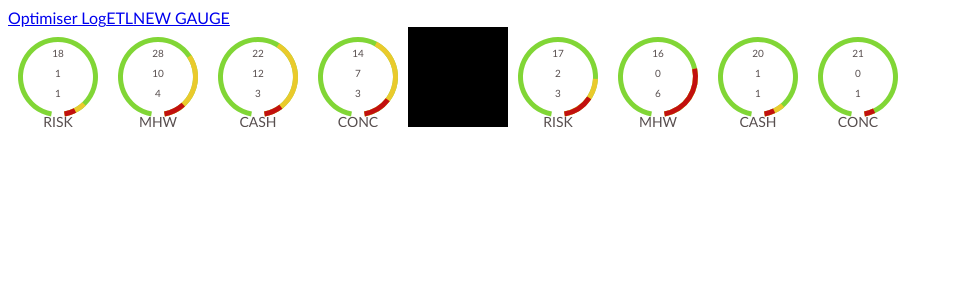
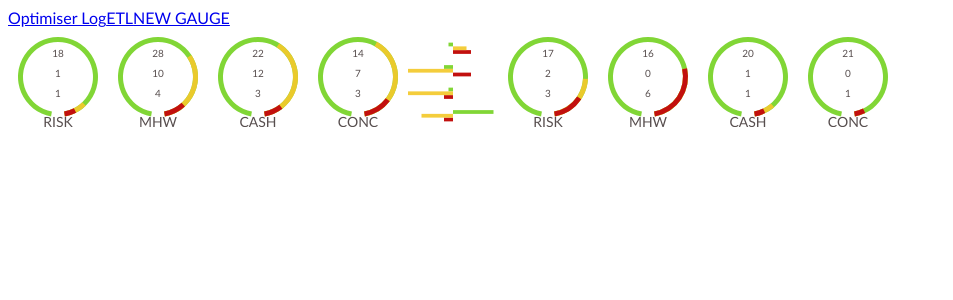
Before and after one commit to colinxsmith/optdisplay, an Angular app: page /gauge in a window 1280 px wide. Shown: the top 300 px of the page, without its empty margins (0-953 px from the left). Built offline with nearby package versions, Linux system fonts and the light colour scheme.

Commit message:
Everything's here

```diff
--- a/src/app/newgauge/newgauge.component.ts
+++ b/src/app/newgauge/newgauge.component.ts
@@ -9,12 +9,13 @@ import * as d3 from 'd3';
 })
 export class NewgaugeComponent implements OnInit {
 
-  tTip = d3.select('app-disp').append('g').attr('class', 'tooltip');
-
+  tTip = d3.select(this.mainScreen.nativeElement).append('g').attr('class', 'tooltip');
+  duration = 3000;
+  chartSide = 100;
 
   DATA = {
     outlierStatusCounter: {
-      title: 'Post TRADE FLAGS',
+      title: 'Outlier Status Count',
       counter: [
         {
           name: 'RISK',
@@ -140,7 +141,7 @@ export class NewgaugeComponent implements OnInit {
       ]
     },
     postTradeMonitorFlags: {
-      title: 'Pre TRADE FLAGS',
+      title: 'Post TRADE FLAGS',
       monitorFlagRow: [
         {
           id: 1,
@@ -237,18 +238,104 @@ export class NewgaugeComponent implements OnInit {
       ]
     }
   };
-  constructor() { }
+  constructor(private mainScreen: ElementRef) { }
 
+  barplot(points: {
+    name: string;
+    outlier: number;
+    almostOutlier: number;
+    compliant: number;
+  }[], side: number, id: string, bars: string, title: string) {
 
+    const SVG = d3.select(id).select(`${bars}`)
+      .attr('width', side)
+      .attr('height', side);
+    SVG.append('rect')
+      .attr('class', 'border')
+      .attr('x', 0)
+      .attr('y', 0)
+      .attr('width', side)
+      .attr('height', side);
+    const xMin = d3.min(points.map(d => Math.min(d.outlier, Math.min(d.almostOutlier, d.compliant))));
+    const xMax = d3.max(points.map(d => Math.max(d.outlier, Math.max(d.almostOutlier, d.compliant))));
+    const rimDef = side / 10;
+    const barScale = d3.scaleLinear().domain([xMin, xMax]).range([-0.9 * side / 2, 0.9 * side / 2]);
+    console.log(points.map(d => (d.outlier)));
+    console.log(points.map(d => barScale(d.outlier)));
+    console.log(barScale(0));
+    const gap = side * 0.5;
+    SVG.selectAll('.bars1').data(points).enter()
+      .append('rect')
+      .attr('id', 'casedef')
+      .attr('transform', (d, i) => `translate(${side / 2},${(2 * (side - gap) / 3 + gap / 2 + side * i) / points.length})`)
+      .attr('y', 0)
+      .attr('height', (side - gap) / 3 / points.length)
+      .attr('x', d => d.outlier < 0 ? barScale(d.outlier) - barScale(0) : 0)
+      .attr('width', d => d.outlier < 0 ? barScale(0) - barScale(d.outlier) : barScale(d.outlier))
+      .on('mousemove', d => {
+        this.tTip.attr('style', `left:${d3.event.pageX + 20}px;top:${d3.event.pageY + 20}px;display:inline-block`)
+          .html(`${title}<br>${d.name}<br>${d.outlier}`);
+      })
+      .on('mouseout', () => {
+        this.tTip.attr('style', `display:none`)
+          .html('');
+      })
+      .transition().duration(this.duration)
+      .attrTween('x', d => t => `${d.outlier < 0 ? (barScale(d.outlier) - barScale(0)) * t : 0}`)
+      .attrTween('width', d => t => `${d.outlier < 0 ? t * (barScale(0) - barScale(d.outlier)) :
+        t * barScale(d.outlier)}`)
+      ;
+    SVG.selectAll('.bars2').data(points).enter()
+      .append('rect')
+      .attr('id', 'case2')
+      .attr('transform', (d, i) => `translate(${side / 2},${(0 * (side - gap) / 3 + gap / 2 + side * i) / points.length})`)
+      .attr('y', 0)
+      .attr('height', (side - gap) / 3 / points.length)
+      .attr('x', d => d.compliant < 0 ? barScale(d.compliant) - barScale(0) : 0)
+      .attr('width', d => d.compliant < 0 ? barScale(0) - barScale(d.compliant) : barScale(d.compliant))
+      .on('mousemove', d => {
+        this.tTip.attr('style', `left:${d3.event.pageX + 20}px;top:${d3.event.pageY + 20}px;display:inline-block`)
+          .html(`${title}<br>${d.name}<br>${d.compliant}`);
+      })
+      .on('mouseout', () => {
+        this.tTip.attr('style', `display:none`)
+          .html('');
+      })
+      .transition().duration(this.duration)
+      .attrTween('x', d => t => `${d.compliant < 0 ? (barScale(d.compliant) - barScale(0)) * t : 0}`)
+      .attrTween('width', d => t => `${d.compliant < 0 ? t * (barScale(0) - barScale(d.compliant)) :
+        t * barScale(d.compliant)}`)
+      ;
+    SVG.selectAll('.bars3').data(points).enter()
+      .append('rect')
+      .attr('id', 'case13')
+      .attr('transform', (d, i) => `translate(${side / 2},${((side - gap) / 3 + gap / 2 + side * i) / points.length})`)
+      .attr('y', 0)
+      .attr('height', (side - gap) / 3 / points.length)
+      .attr('x', d => d.almostOutlier < 0 ? barScale(d.almostOutlier) - barScale(0) : 0)
+      .attr('width', d => d.almostOutlier < 0 ? barScale(0) - barScale(d.almostOutlier) : barScale(d.almostOutlier))
+      .on('mousemove', d => {
+        this.tTip.attr('style', `left:${d3.event.pageX + 20}px;top:${d3.event.pageY + 20}px;display:inline-block`)
+          .html(`${title}<br>${d.name}<br>${d.almostOutlier}`);
+      })
+      .on('mouseout', () => {
+        this.tTip.attr('style', `display:none`)
+          .html('');
+      })
+      .transition().duration(this.duration)
+      .attrTween('x', d => t => `${d.almostOutlier < 0 ? (barScale(d.almostOutlier) - barScale(0)) * t : 0}`)
+      .attrTween('width', d => t => `${d.almostOutlier < 0 ? t * (barScale(0) - barScale(d.almostOutlier)) :
+        t * barScale(d.almostOutlier)}`)
+      ;
+  }
   ngOnInit() {
-    const chartRadius = 100;
-    d3.select('#chartholder').attr('style', `height:${chartRadius}px;width:${chartRadius * 9}px`);
-    this.DATA.preTradeMonitorFlags.monitorFlagRow.forEach(d => this.chart(d, chartRadius, '#chartholder', '#gaugepre'));
+    d3.select('#chartholder').attr('style', `height:${this.chartSide}px;width:${this.chartSide * 9}px`);
+    this.DATA.preTradeMonitorFlags.monitorFlagRow.forEach(d =>
+      this.chart(d, this.chartSide, '#chartholder', '#gaugepre', this.DATA.preTradeMonitorFlags.title));
     const bardata = this.DATA.outlierStatusCounter.counter;
-    this.stockbars(bardata.map(d => {
-      return { axis: d.name, value: d.compliant, alpha: d.almostOutlier };
-    }), 1, 100, 100, 2000);
-    this.DATA.postTradeMonitorFlags.monitorFlagRow.forEach(d => this.chart(d, chartRadius, '#chartholder', '#gaugepost'));
+    this.barplot(bardata, this.chartSide * 0.9, '#chartholder', '#barchart', this.DATA.outlierStatusCounter.title);
+    this.DATA.postTradeMonitorFlags.monitorFlagRow.forEach(d =>
+      this.chart(d, this.chartSide, '#chartholder', '#gaugepost', this.DATA.postTradeMonitorFlags.title));
   }
   chart(oneChartData: {
     id: number;
@@ -260,7 +347,7 @@ export class NewgaugeComponent implements OnInit {
       value: number;
       outlierStatusType: string;
     }[];
-  }, gaugeR = 300, id = '#scl', gauge = '#gauge') {
+  }, gaugeR: number, id: string, gauge: string, title: string) {
     const rimData = oneChartData.monitorFlagCategory.map(d => d.value);
     const innerNumbers = oneChartData.monitorFlagCategory.map(d => d.value);
     const gTitle = oneChartData.label;
@@ -291,13 +378,13 @@ export class NewgaugeComponent implements OnInit {
       })
       .on('mousemove', d => {
         this.tTip.attr('style', `left:${d3.event.pageX + 20}px;top:${d3.event.pageY + 20}px;display:inline-block`)
-          .html(`<i class='fa fa-weibo leafy'></i> ${d}`);
+          .html(`${title}<br>${d.outlierStatusType}<br>${d.value}`);
       })
       .on('mouseout', () => {
         this.tTip.attr('style', `display:none`)
           .html('');
       })
-      .transition().duration(5000)
+      .transition().duration(this.duration)
       .attrTween('d', d => {
         const s = sofar;
         sofar += d.value;
@@ -318,7 +405,7 @@ export class NewgaugeComponent implements OnInit {
       .append('text')
       .attr('class', 'gauge')
       .style('font-size', `${rimFont}px`)
-      .transition().duration(5000).ease(d3.easeBounce)
+      .transition().duration(this.duration).ease(d3.easeBounce)
       .attrTween('transform', (d, i) => (t) => `translate(${gaugeR / 2},${gaugeR / 2 + t * t * rimFont * 2 * (i - 1)})`)
       .text(d => d);
     const titleText = gaugeSVG.append('text')
@@ -327,103 +414,8 @@ export class NewgaugeComponent implements OnInit {
       .style('font-size', `${divSquare / 10}`)
       .text(gTitle);
     titleText
-      .transition().duration(5000)
+      .transition().duration(this.duration)
       .attrTween('transform', () => (t) =>
         `translate(${gaugeR / 2},${gaugeR * t}) rotate(${360 * t})`);
   }
-  stockbars = (DATA: { axis: string, value: number, alpha: number }[], dataIndex: number, ww: number, hh: number,
-    durationtime: number, xText = 'Weight', yText = 'Class') => {
-    const svg = d3.select('#barchart')
-      .attr('width', ww)
-      .attr('height', hh).attr('class', 'stockbars').append('g'),
-      chart = svg.append('g'),
-      scaleAll = 1;
-    const margin = {
-      top: 50 * scaleAll,
-      right: 50 * scaleAll,
-      bottom: 150 * scaleAll,
-      left: 70 * scaleAll
-    }, bandfiddle = 10000
-      , customXAxis = (g: d3.Selection<SVGGElement, {}, HTMLElement, any>) => {
-        g.call(d3.axisBottom(xx).tickSize(0));
-        const g1 = g.select('.domain').attr('class', 'axis');
-        const g2 = g.selectAll('text').attr('class', 'axisNames')
-          .attr('x', -5 * scaleAll)
-          .attr('y', -5 * scaleAll)
-          .attr('transform', 'rotate(-70)');
-        if (DATA.length > 30) {
-          g.selectAll('text').style('fill', 'none').style('stroke', 'none');
-        }
-        if (scaleAll < 1.0) {
-          g1.style('font-size', (+g1.style('font-size').replace('px', '') * scaleAll) + 'px');
-          g2.style('font-size', (+g2.style('font-size').replace('px', '') * scaleAll) + 'px');
-        }
-      }
-      , rim = 5 * scaleAll
-      , width = ww - margin.left - margin.right
-      , height = hh - margin.top - margin.bottom
-      , x = d3.scaleBand().rangeRound([0, bandfiddle * width]).paddingInner(0.1)
-      , xx = d3.scaleBand().rangeRound([0, width]).paddingInner(0.1)
-      , y = d3.scaleLinear<number, number>().range([height, 0])
-        .domain([Math.min(0, d3.min(DATA, d => d.value)),
-        d3.max(DATA, d => d.value)]);
-    svg.attr('transform', `translate(${margin.left}, ${margin.top})`);
-    x.domain(DATA.map(d => d.axis)).padding(0.1);
-    xx.domain(DATA.map(d => d.axis)).padding(0.1);
-    const yAxis = d3.axisLeft(y).ticks(2)
-      , svgX = svg.append('g').attr('transform', `translate(0, ${height})`).attr('class', 'axis').call(customXAxis)
-      , svgY = svg.append('g').attr('transform', 'translate(0,0)').attr('class', 'axis').call(yAxis)
-      , titleY = svg.append('text').attr('class', 'axisLabel').attr('transform', 'rotate(-90)')
-        .attr('y', 0 - margin.left * 0.6).attr('x', 0 - (height / 2)).text(xText)
-      , titleX = svg.append('text').attr('transform', 'translate(0, ' + height + ')')
-        .attr('class', 'axisLabel').attr('x', width / 2).attr('y', margin.bottom * 0.9)
-        .text(yText)
-      , rimmy2 = svg.append('rect').attr('class', 'rim').attr('x', 0).attr('y', 0)
-        .attr('width', width).attr('height', height)
-      , rimmy1 = svg.append('rect').attr('class', 'rim').attr('x', -margin.left)
-        .attr('y', -margin.top).attr('width', ww).attr('height', hh);
-    // -----------------------------------------------Rim Outline-----------------------------------
-    chart.selectAll('.bar').data(DATA).enter().append('rect').attr('class', 'barrim')
-      .attr('width', x.bandwidth() / bandfiddle + 2 * rim)
-      .attr('x', d => x(d.axis) / bandfiddle - rim)
-      .attr('lineindex', d => d.axis)
-      .attr('height', d => rim + (d.value <= 0 ? y(d.value) - y(0) : y(0) - y(d.value)))
-      .attr('y', d => (d.value <= 0 ? y(0) : y(d.value) - rim))
-      .on('mousemove', d => this.tTip.style('left', d3.event.pageX - 50 + 'px')
-        .style('top', d3.event.pageY - 70 + 'px')
-        .style('display', 'inline-block')
-        .html(`<i class='fa fa-gears leafy'></i>${d.axis}<br>weight:${d.value}`))
-      .on('mouseleave', () => this.tTip.style('display', 'none'));
-    // --------------------------------------------------------------------------------------------
-    chart.selectAll('.bar').data(DATA).enter().append('rect')
-      .attr('width', x.bandwidth() / bandfiddle)
-      .attr('x', d => x(d.axis) / bandfiddle)
-      .attr('lineindex', d => d.axis)
-      .attr('height', d => {
-        const deviation = 0;
-        return deviation <= 0 ? y(deviation) - y(0) : y(0) - y(deviation);
-      })
-      .attr('y', d => {
-        const deviation = 0;
-        return deviation <= 0 ? y(0) : y(deviation);
-      })
-      .attr('class', d => d.value > 0 ? 'weightSinglePlus' : 'weightSingleMinus')
-      .attr('picId', dataIndex)
-      //      .style('fill-opacity', 0.35)
-      .on('mousemove', d => this.tTip.style('left', d3.event.pageX - 50 + 'px')
-        .style('top', d3.event.pageY - 70 + 'px').style('display', 'inline-block')
-        .html(`<i class='fa fa-gears leafy'></i>${d.axis}<br>weight:${d3.format('0.5f')(d.value)}<br>
-        ${d.alpha === undefined ? '' : 'alpha:' + d3.format('0.5f')(d.alpha)}`))
-      .on('mouseleave', () => this.tTip.style('display', 'none'))
-      .transition().duration(durationtime)
-      .attr('height', d => d.value <= 0 ? y(d.value) - y(0) : y(0) - y(d.value))
-      .attr('y', d => d.value <= 0 ? y(0) : y(d.value));
-    if (scaleAll < 1) {
-      chart.style('stroke-width', +chart.style('stroke-width').replace('px', '') * scaleAll);
-      titleX.style('font-size', (+titleX.style('font-size').replace('px', '') * scaleAll) + 'px');
-      titleY.style('font-size', (+titleY.style('font-size').replace('px', '') * scaleAll) + 'px');
-      svgX.style('font-size', (+svgX.style('font-size').replace('px', '') * scaleAll) + 'px');
-      svgY.style('font-size', (+svgY.style('font-size').replace('px', '') * scaleAll) + 'px');
-    }
-  }
 }
```
Also changed, not shown: src/app/newgauge/newgauge.component.css (+7 -2 lines).
